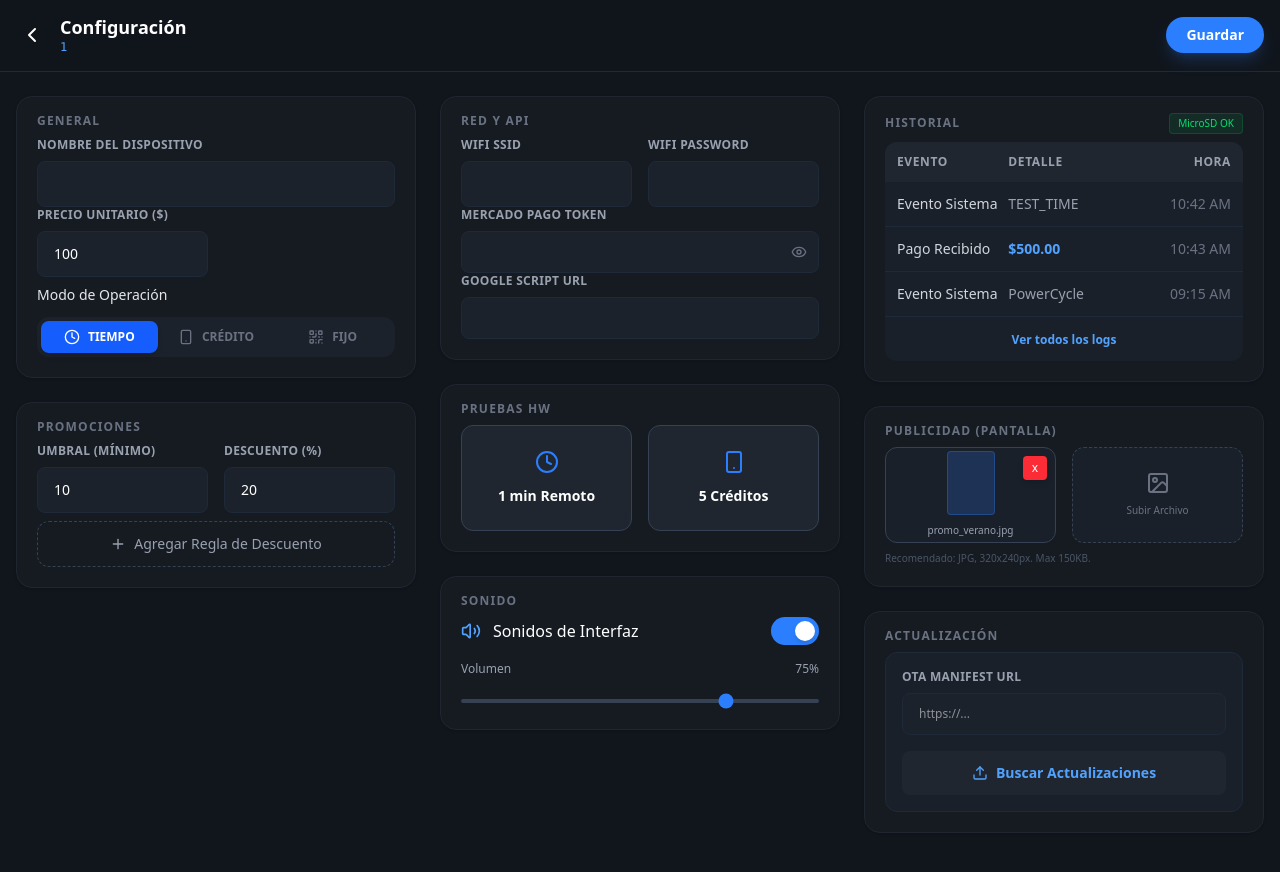
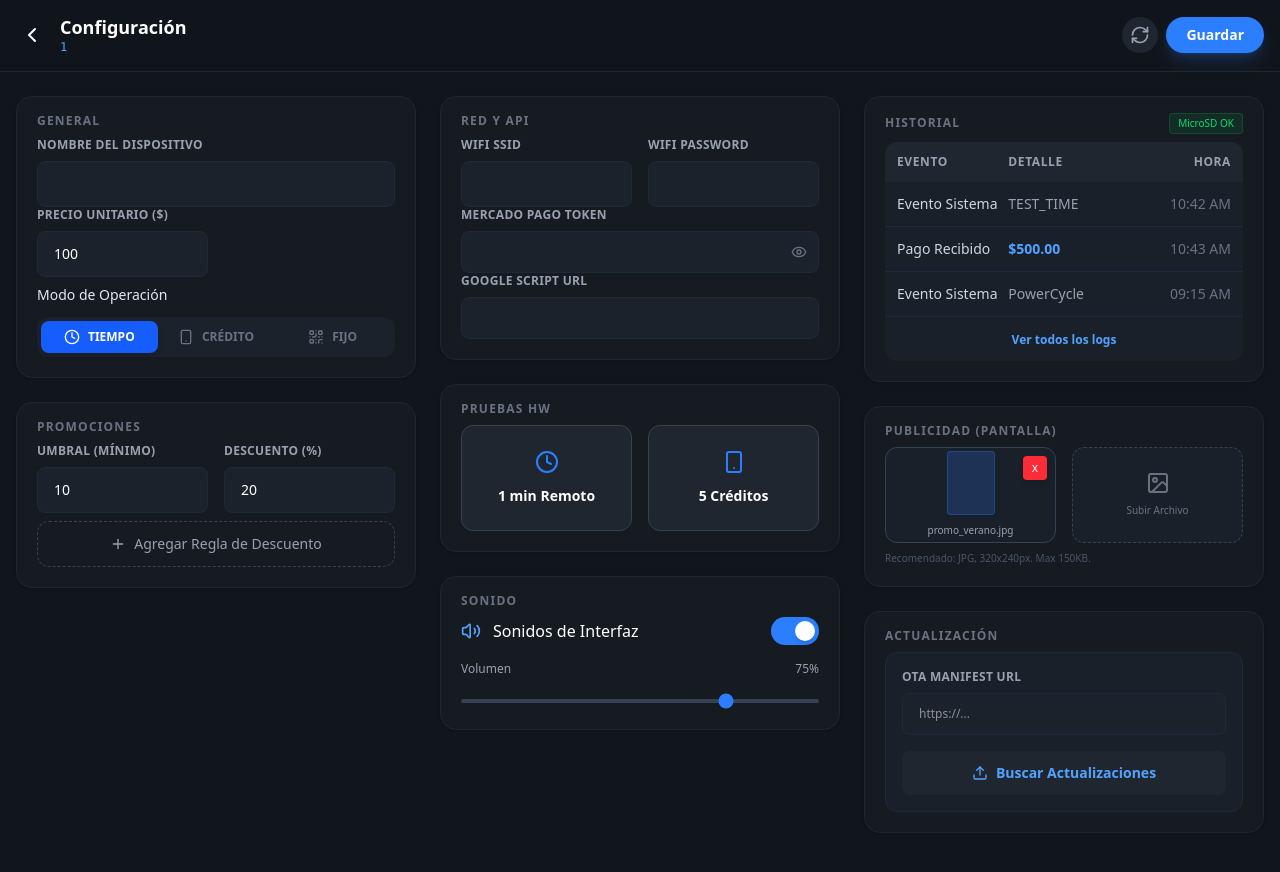
Before and after one commit to jotap504/pagar, a React (Vite) app: page /admin/device/1 in a window 1280 px wide. Shown: the top 872 px of the page. Built offline with nearby package versions, Linux system fonts and the light colour scheme; sample sign-in values are in the browser's storage.

Commit message:
feat: add refresh button and buffer size fix

```diff
--- a/src/pages/DeviceDetails.jsx
+++ b/src/pages/DeviceDetails.jsx
@@ -117,6 +117,13 @@ const DeviceDetails = () => {
         return `...${token.slice(-5)}`;
     };
 
+    const [lastUpdated, setLastUpdated] = useState(null);
+    useEffect(() => {
+        if (messages[`qrsolo/${uid}/stat/settings`]) {
+            setLastUpdated(new Date());
+        }
+    }, [messages, uid]);
+
     return (
         <div className="min-h-screen bg-[#11161d] text-white pb-20 font-sans">
             {/* Sticky Header */}
@@ -127,15 +134,30 @@ const DeviceDetails = () => {
                     </button>
                     <div>
                         <h1 className="text-lg font-bold leading-tight">Configuración</h1>
+                        <div className="flex items-center gap-2">
                             <p className="text-xs text-blue-400 font-mono tracking-wide">{uid}</p>
+                            {lastUpdated && <span className="text-[10px] text-green-500">• Actualizado {lastUpdated.toLocaleTimeString()}</span>}
                         </div>
                     </div>
+                </div>
+                <div className="flex gap-2">
+                    <button
+                        onClick={() => {
+                            publish(`qrsolo/${uid}/cmnd/get_settings`, '{}');
+                            alert('Solicitando configuración...');
+                        }}
+                        className="p-2 bg-[#1f2630] hover:bg-[#252d38] text-gray-400 hover:text-white rounded-full transition"
+                        title="Recargar desde dispositivo"
+                    >
+                        <RefreshCw size={20} />
+                    </button>
                     <button
                         onClick={handleSaveAll}
                         className="px-5 py-2 bg-blue-500 hover:bg-blue-600 rounded-full text-sm font-bold transition shadow-lg shadow-blue-500/20"
                     >
                         Guardar
                     </button>
+                </div>
             </div>
 
             {/* Main Grid Container - Full Width on Desktop */}
```
Lines whose indentation alone changed are shown as unchanged.
